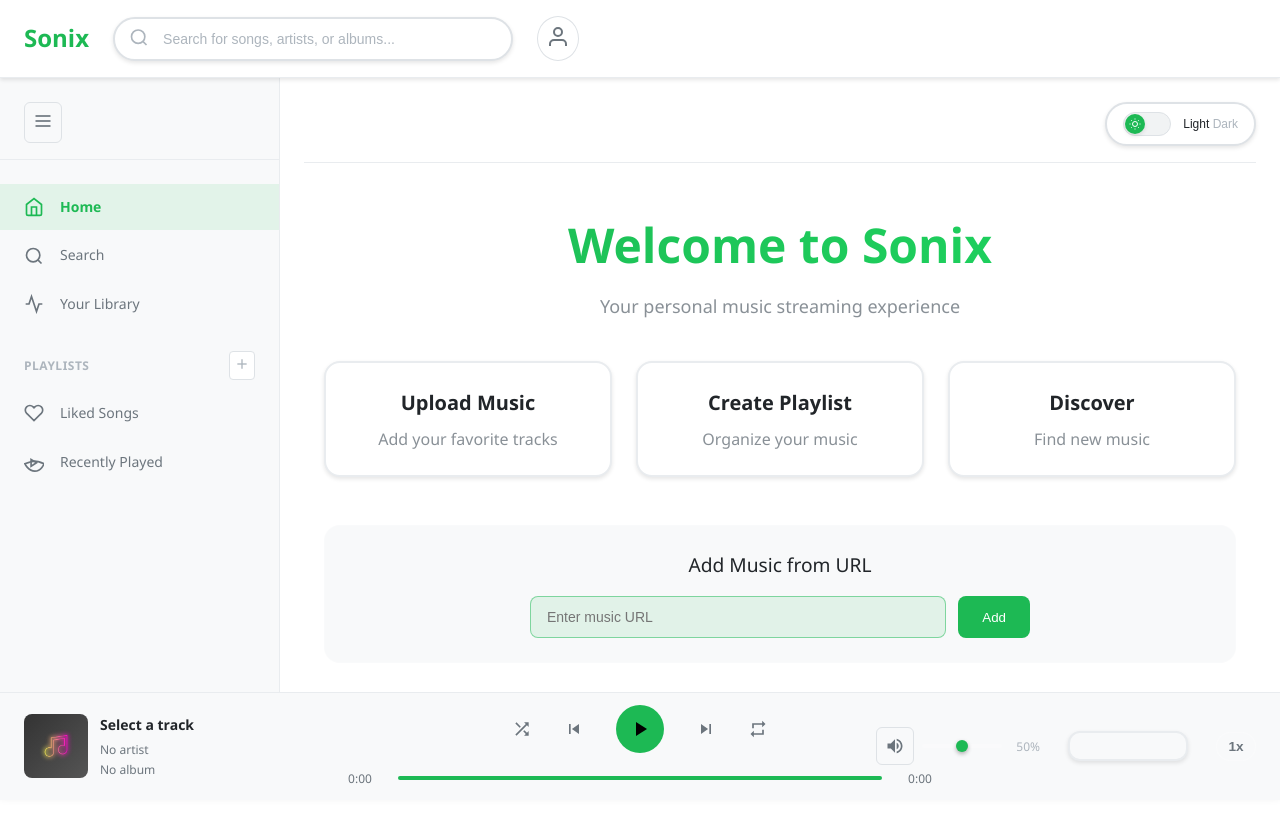
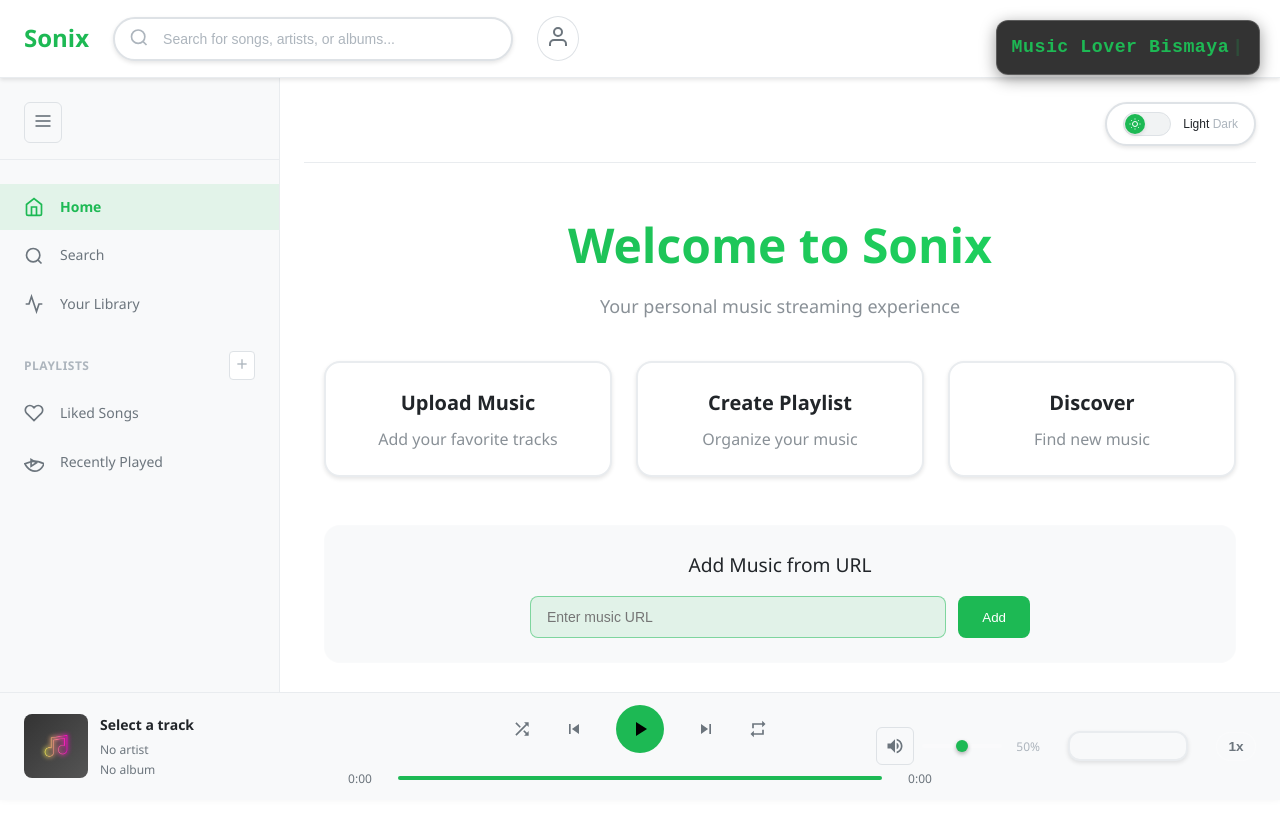
Before and after one commit to dukebismaya/Sonix, a website built with webpack: page sonix/src/index.html in a window 1280 px wide. Built offline with nearby package versions, Linux system fonts and the light colour scheme; some packages are replaced by stand-ins of ours.

Commit message:
Enhanced look

```diff
--- /dev/null
+++ b/sonix/src/components/UI/TypeWriter.ts
@@ -0,0 +1,222 @@
+export class TypeWriter {
+    private element: HTMLElement;
+    private container!: HTMLElement;
+    private texts: string[] = ["Dev Bismaya", "Music Lover Bismaya", "Code Creator Bismaya", "Sound Engineer Bismaya"];
+    private currentTextIndex: number = 0;
+    private currentIndex: number = 0;
+    private typeSpeed: number = 60;
+    private eraseSpeed: number = 30;
+    private pauseDuration: number = 2000;
+    private textSwitchPause: number = 500;
+    private animationId: number = 0;
+    private isAnimating: boolean = false;
+
+    constructor() {
+        this.createTypewriterElement();
+        this.element = document.getElementById('typewriter') as HTMLElement;
+        if (!this.element) {
+            console.error('TypeWriter element was not created properly');
+            return;
+        }
+        this.startAnimation();
+    }
+
+    private createTypewriterElement(): void {
+        this.container = document.createElement('div');
+        this.container.className = 'typewriter-container';
+
+        this.container.innerHTML = `
+            <span class="typewriter-text" id="typewriter"></span>
+            <span class="typewriter-cursor">|</span>
+        `;
+
+        document.body.appendChild(this.container);
+        console.log('✅ TypeWriter element created and added to DOM');
+    }
+
+    private getCurrentText(): string {
+        return this.texts[this.currentTextIndex];
+    }
+
+    private startAnimation(): void {
+        if (!this.isAnimating) {
+            this.isAnimating = true;
+            this.smoothTypeText();
+        }
+    }
+
+    private smoothTypeText(): void {
+        if (!this.isAnimating) return;
+
+        const currentText = this.getCurrentText();
+
+        if (this.currentIndex < currentText.length) {
+            // Ultra smooth character reveal with clean transition
+            const newText = currentText.substring(0, this.currentIndex + 1);
+
+            // Set text with clean transition - NO BLUR EFFECTS
+            this.element.style.transition = 'all 0.1s cubic-bezier(0.4, 0, 0.2, 1)';
+            this.element.textContent = newText;
+
+            // Remove all glow and blur effects
+            this.element.style.textShadow = 'none';
+            this.element.style.filter = 'none';
+
+            // Clean scale animation
+            this.element.style.transform = 'scale(1.01)';
+            setTimeout(() => {
+                if (this.element) {
+                    this.element.style.transform = 'scale(1)';
+                }
+            }, 50);
+
+            this.currentIndex++;
+
+            setTimeout(() => {
+                if (this.isAnimating) {
+                    requestAnimationFrame(() => this.smoothTypeText());
+                }
+            }, this.typeSpeed);
+
+        } else {
+            // Finished typing - clean pause state
+            this.element.style.transition = 'all 0.2s ease-out';
+            this.element.style.textShadow = 'none';
+            this.element.style.filter = 'none';
+
+            // Clean breathing effect
+            this.breathingEffect();
+
+            setTimeout(() => {
+                if (this.isAnimating) {
+                    this.stopBreathing();
+                    this.smoothEraseText();
+                }
+            }, this.pauseDuration);
+        }
+    }
+
+    private breathingEffect(): void {
+        if (!this.element || !this.isAnimating) return;
+
+        this.element.style.transition = 'all 1s ease-in-out';
+        this.element.style.transform = 'scale(1.02)';
+        this.element.style.textShadow = 'none'; // Keep it clean
+        this.element.style.filter = 'none';
+
+        setTimeout(() => {
+            if (this.element && this.isAnimating) {
+                this.element.style.transform = 'scale(1)';
+            }
+        }, 1000);
+    }
+
+    private stopBreathing(): void {
+        if (this.element) {
+            this.element.style.transition = 'all 0.2s ease-out';
+            this.element.style.transform = 'scale(1)';
+        }
+    }
+
+    private smoothEraseText(): void {
+        if (!this.isAnimating) return;
+
+        const currentText = this.getCurrentText();
+
+        if (this.currentIndex > 0) {
+            // Clean erasing with no blur effects
+            this.element.style.transition = 'all 0.08s cubic-bezier(0.4, 0, 0.2, 1)';
+            this.element.textContent = currentText.substring(0, this.currentIndex - 1);
+
+            // Keep it clean - no glow effects
+            this.element.style.textShadow = 'none';
+            this.element.style.filter = 'none';
+
+            // Subtle shrink animation
+            this.element.style.transform = 'scale(0.99)';
+            setTimeout(() => {
+                if (this.element) {
+                    this.element.style.transform = 'scale(1)';
+                }
+            }, 40);
+
+            this.currentIndex--;
+
+            setTimeout(() => {
+                if (this.isAnimating) {
+                    requestAnimationFrame(() => this.smoothEraseText());
+                }
+            }, this.eraseSpeed);
+
+        } else {
+            // Finished erasing - reset cleanly
+            this.element.style.transition = 'all 0.2s ease-out';
+            this.element.style.textShadow = 'none';
+            this.element.style.filter = 'none';
+            this.element.style.transform = 'scale(1)';
+
+            // Switch to next text
+            this.currentTextIndex = (this.currentTextIndex + 1) % this.texts.length;
+
+            setTimeout(() => {
+                if (this.isAnimating) {
+                    requestAnimationFrame(() => this.smoothTypeText());
+                }
+            }, this.textSwitchPause);
+        }
+    }
+
+    // Enhanced methods
+    public addText(text: string): void {
+        this.texts.push(text);
+    }
+
+    public setTexts(texts: string[]): void {
+        this.texts = texts;
+        this.currentTextIndex = 0;
+    }
+
+    public setText(newText: string): void {
+        this.texts = [newText];
+        this.currentTextIndex = 0;
+    }
+
+    public setSpeed(typeSpeed: number, eraseSpeed?: number): void {
+        this.typeSpeed = Math.max(20, typeSpeed); // Minimum for smoothness
+        if (eraseSpeed) this.eraseSpeed = Math.max(15, eraseSpeed);
+    }
+
+    public pause(): void {
+        this.isAnimating = false;
+    }
+
+    public resume(): void {
+        if (!this.isAnimating) {
+            this.isAnimating = true;
+            this.startAnimation();
+        }
+    }
+
+    public destroy(): void {
+        this.isAnimating = false;
+        if (this.animationId) {
+            cancelAnimationFrame(this.animationId);
+        }
+        if (this.container && this.container.parentNode) {
+            // Fade out before removing
+            this.container.style.transition = 'all 0.5s ease-out';
+            this.container.style.opacity = '0';
+            this.container.style.transform = 'translateY(-10px)';
+
+            setTimeout(() => {
+                if (this.container && this.container.parentNode) {
+                    this.container.parentNode.removeChild(this.container);
+                }
+            }, 500);
+        }
+    }
+
+    public getElement(): HTMLElement {
+        return this.container;
+    }
+}
--- a/sonix/src/main.ts
+++ b/sonix/src/main.ts
@@ -10,6 +10,7 @@ import { PlaylistView } from './components/Player/PlaylistView';
 import { AudioVisualizer } from './components/Visualizer/AudioVisualizer';
 import { Sidebar } from './components/UI/Sidebar';
 import { Header } from './components/UI/Header';
+import { TypeWriter } from './components/UI/TypeWriter';
 import { ThemeToggle } from './components/UI/ThemeToggle';
 import { PlaylistEditor } from './components/UI/PlaylistEditor';
 import { AudioService } from './services/AudioService';
@@ -23,6 +24,7 @@ import { TrackContextMenu } from './components/UI/TrackContextMenu';
 
 class SonixApp {
     private header!: Header;
+    private typeWriter!: TypeWriter;
     private sidebar!: Sidebar;
     private themeToggle!: ThemeToggle;
     private volumeControl!: VolumeControl;
@@ -46,6 +48,7 @@ class SonixApp {
         this.setupLayout();
         this.connectComponents();
         this.loadInitialContent();
+        this.initializeTypeWriter();
 
         // Clean up blob URLs on page unload
         window.addEventListener('beforeunload', () => {
@@ -1668,6 +1671,11 @@ class SonixApp {
             this.audioService.setVolume(parseFloat(savedVolume));
         }
     }
+
+    private initializeTypeWriter(): void {
+        this.typeWriter = new TypeWriter();
+        console.log('✅ TypeWriter initialized');
+    }
 }
 
 document.addEventListener('DOMContentLoaded', () => {
--- a/sonix/src/styles/main.css
+++ b/sonix/src/styles/main.css
@@ -2961,3 +2961,96 @@ body {
     height: 120px !important;
   }
 }
+
+.typewriter-container {
+    position: fixed;
+    top: 20px;
+    right: 20px;
+    z-index: 1000;
+    font-family: 'JetBrains Mono', 'Fira Code', 'Courier New', monospace;
+    font-size: 18px;
+    font-weight: 500;
+    color: var(--text-primary, #ffffff);
+    display: flex;
+    align-items: center;
+    background: rgba(0, 0, 0, 0.8);
+    padding: 12px 16px;
+    border-radius: 12px;
+    backdrop-filter: blur(8px); /* Reduced blur */
+    border: 1px solid rgba(255, 255, 255, 0.2);
+    transition: all 0.3s cubic-bezier(0.4, 0, 0.2, 1);
+    box-shadow:
+        0 4px 16px rgba(0, 0, 0, 0.4),
+        0 0 0 1px rgba(255, 255, 255, 0.1);
+}
+
+.typewriter-container:hover {
+    background: rgba(0, 0, 0, 0.9);
+    transform: translateY(-2px);
+    box-shadow:
+        0 8px 24px rgba(0, 0, 0, 0.5),
+        0 0 0 1px rgba(255, 255, 255, 0.15);
+}
+
+.typewriter-text {
+    min-width: 1ch;
+    white-space: nowrap;
+    font-weight: 600;
+    letter-spacing: 0.5px;
+    color: var(--primary-color, #1db954); /* Remove gradient, use solid color */
+    transition: all 0.1s cubic-bezier(0.4, 0, 0.2, 1);
+    text-shadow: none; /* Remove text shadow for crispness */
+}
+
+.typewriter-cursor {
+    animation: smoothBlink 1.2s cubic-bezier(0.4, 0, 0.6, 1) infinite;
+    margin-left: 4px;
+    font-weight: bold;
+    color: var(--primary-color, #1db954);
+    text-shadow: none; /* Remove glow for crispness */
+}
+
+@keyframes smoothBlink {
+    0%, 45% {
+        opacity: 1;
+        transform: scale(1);
+    }
+    50%, 95% {
+        opacity: 0.2;
+        transform: scale(1);
+    }
+    100% {
+        opacity: 1;
+        transform: scale(1);
+    }
+}
+
+/* Enhanced theme support */
+.dark .typewriter-container {
+    color: #ffffff;
+    background: rgba(20, 20, 20, 0.9);
+    border-color: rgba(255, 255, 255, 0.2);
+}
+
+.light .typewriter-container {
+    color: #333333;
+    background: rgba(255, 255, 255, 0.95);
+    border-color: rgba(0, 0, 0, 0.15);
+    box-shadow:
+        0 4px 16px rgba(0, 0, 0, 0.1),
+        0 0 0 1px rgba(0, 0, 0, 0.1);
+}
+
+.light .typewriter-cursor {
+    color: var(--primary-color, #1db954);
+}
+
+/* Responsive design */
+@media (max-width: 768px) {
+    .typewriter-container {
+        top: 10px;
+        right: 10px;
+        font-size: 14px;
+        padding: 8px 12px;
+    }
+}
```
